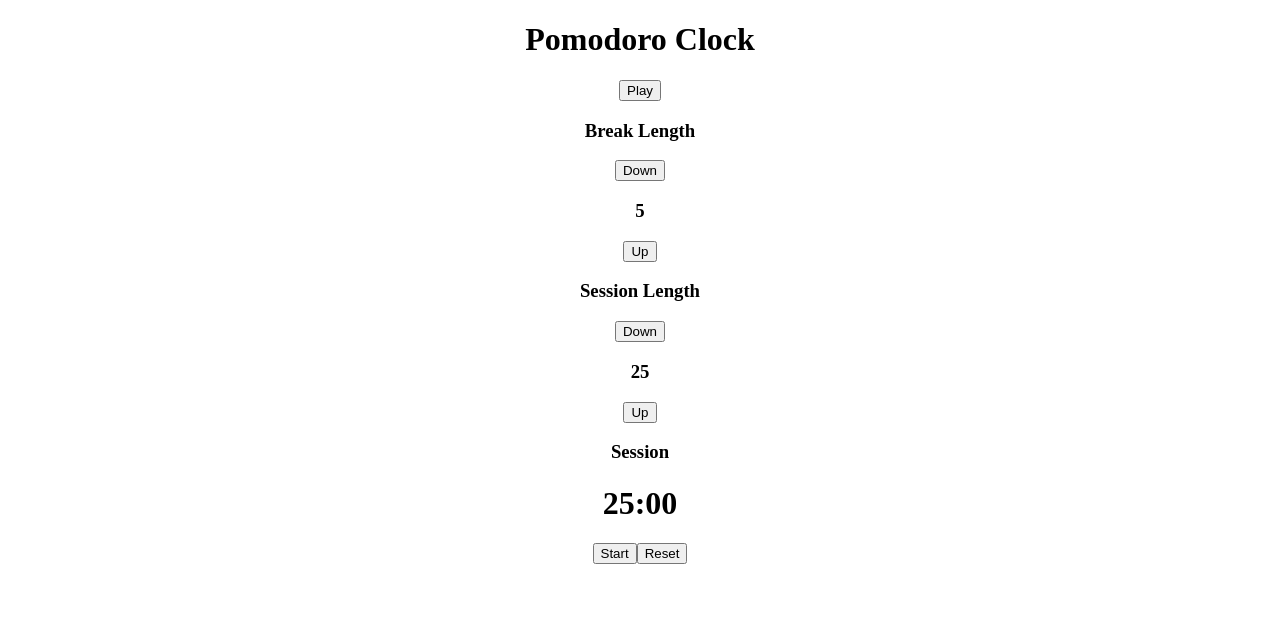
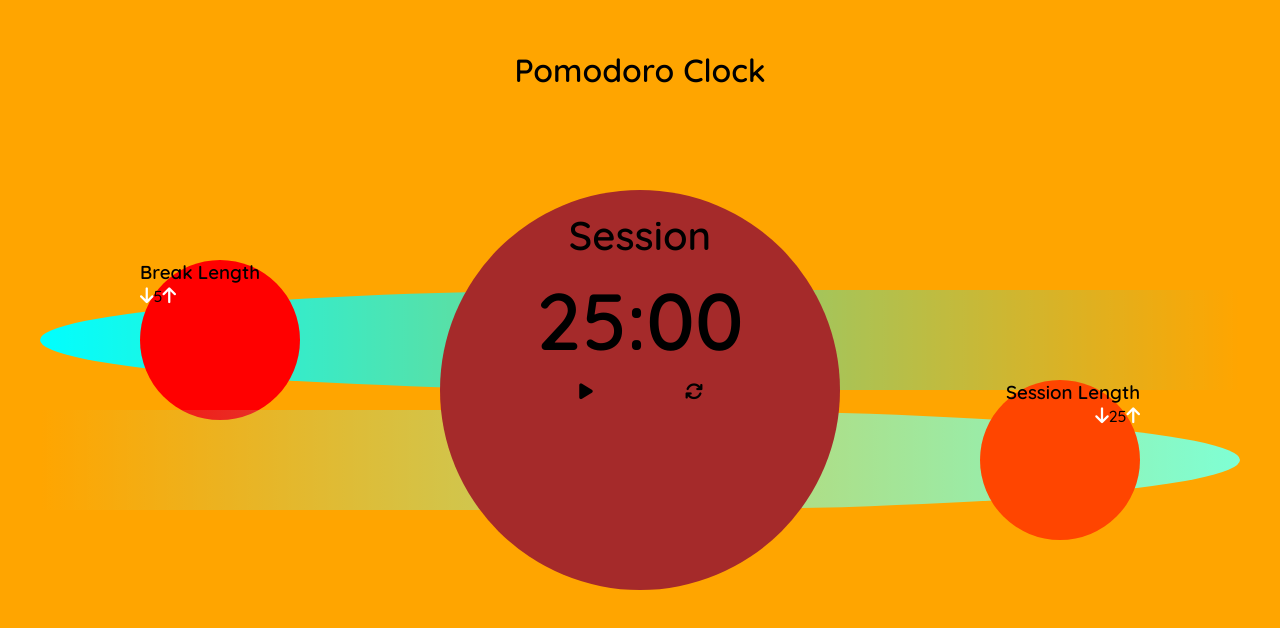
Before and after one commit to ianflynnwork/25-5-timer, a React (Create React App) app: page / in a window 1280 px wide. Shown: the top 628 px of the page. Built offline with nearby package versions, Linux system fonts and the light colour scheme.

Commit message:
update css to match other project

```diff
--- a/public/index.html
+++ b/public/index.html
@@ -1,6 +1,7 @@
 <!DOCTYPE html>
 <html lang="en">
   <head>
+    <script src="https://kit.fontawesome.com/b1595888df.js" crossorigin="anonymous"></script>
     <meta charset="utf-8" />
     <meta name="viewport" content="width=device-width, initial-scale=1" />
     <meta name="theme-color" content="#000000" />
@@ -9,10 +10,12 @@
       content="Web site created using create-react-app"
     />
     <title>25+5 Timer</title>
+    <link rel="preconnect" href="https://fonts.googleapis.com">
+    <link rel="preconnect" href="https://fonts.gstatic.com" crossorigin>
+    <link href="https://fonts.googleapis.com/css2?family=Quicksand:wght@300;500;600&display=swap" rel="stylesheet">
   </head>
   <body>
     <noscript>You need to enable JavaScript to run this app.</noscript>
     <div id="root"></div>
-    <script src="https://cdn.freecodecamp.org/testable-projects-fcc/v1/bundle.js"></script>
   </body>
 </html>
--- a/src/Timer.js
+++ b/src/Timer.js
@@ -8,17 +8,15 @@ const Timer = () => {
     const [sessionTime, setSessionTime] = useState(25*60);
     const [timerOn, setTimerOn] = useState(false);
     const [onBreak, setOnBreak] = useState(false);
+    const [intervalId, setIntervalId] = useState(null);
     const breakAudio = new Audio(alarmSound);
-
-//new
-    const [intervalId, setIntervalId] = useState(null);
 
     useEffect(() => {
         setDisplayTime(sessionTime);
       }, [sessionTime]);
 
     useEffect(()=>{
-        if (displayTime == 0){
+        if (displayTime === 0){
             breakAudio.currentTime = 1;
             breakAudio.play();
             setTimeout(()=>{
@@ -34,33 +32,24 @@ const Timer = () => {
             }
         }
     }, [displayTime, onBreak, breakTime, sessionTime]);
-//end new
-
-    const playBreakSound = () => {
-        breakAudio.currentTime = 1;
-        breakAudio.play();
-        setTimeout(()=>{
-            breakAudio.pause();
-            breakAudio.currentTime = 0;
-        }, 1300);
-    }
     const formatTime = (time) => {
         let minutes = Math.floor(time/60);
         let seconds = time % 60;
         return (minutes < 10 ? '0' + minutes: minutes) + ':' + (seconds < 10 ? '0' + seconds: seconds)
     };
+
     const changeTime = (amount, type) => {
         if(timerOn){
             return;
         }
-        if(type == 'break'){
+        if(type === 'break'){
             //keep timers at 1 minute or higher
             if(breakTime <= 60 && amount < 0 ){
                 return;
             }
             setBreakTime((prev)=> prev + amount)
         }
-        if(type == 'session'){
+        if(type === 'session'){
             //keep timers at 1 minute or higher
             if(sessionTime <= 60 && amount < 0){
                 return;
@@ -87,51 +76,56 @@ const Timer = () => {
             clearInterval(intervalId);
             setIntervalId(null);
         }
+        setTimerOn(!timerOn);
     };
 
     const resetTime = () => {
-        breakAudio.pause();
         clearInterval(intervalId);
         setIntervalId(null);
         setDisplayTime(25*60);
         setBreakTime(5*60);
         setSessionTime(25*60);
         setOnBreak(false);
+        setTimerOn(false);
     };
 
     return(
-        <div className="timer">
+        <div className="timer background">
             <h1>Pomodoro Clock</h1>
-            <button onClick={playBreakSound}>Play</button>
-            <div className="dual-containers">
-            <div>
-                <h3 id='break-label'>Break Length</h3>
-                <div className="times-sets">
-                    <button onClick={() => changeTime(-60, 'break')} id='break-decrement'>Down</button>
+            {/* <button onClick={playBreakSound}>Play</button> */}
+            <div className="contents">
+                <div id='break-box' className="stripe">
+                    <div className="orb left">
+                        <h3 id='break-label'>Break Length</h3>
+                        <button onClick={() => changeTime(-60, 'break')} id='break-decrement'><i className="fa-solid fa-arrow-down"></i></button>
+                        <span id='break-length'>{breakTime/60}</span>
+                        <button onClick={() => changeTime(60, 'break')} id='break-increment'><i className="fa-solid fa-arrow-up"></i></button>
+                    </div>
                 </div>
-                <h3 id='break-length'>{breakTime/60}</h3>
-                <div className="times-sets">
-                <button onClick={() => changeTime(60, 'break')} id='break-increment'>Up</button>
+                <div id='session-box' className="stripe">
+                    <div className="orb right">
+                        <h3 id='session-label'>Session Length</h3>
+                        <button onClick={() => changeTime(-60, 'session')} id='session-decrement'><i className="fa-solid fa-arrow-down"></i></button>
+                        <span id='session-length'>{sessionTime/60}</span>
+                        <button onClick={() => changeTime(60, 'session')} id='session-increment'><i className="fa-solid fa-arrow-up"></i></button>
+                    </div>
+                </div>
+                <div id='timer-box'>
+                    <h3 id='timer-label'>{onBreak ? 'Break' : 'Session'}</h3>
+                    <h1 id='time-left'>{formatTime(displayTime)}</h1>
+                    <div id="button-box">
+                        <button id='start_stop' onClick={timerControl}>{timerOn ? <i className="fa-solid fa-pause"></i>:<i className="fa-solid fa-play"></i>}</button>
+                        <button id='reset' onClick={resetTime}><i className="fa-solid fa-arrows-rotate"></i></button>
+                    </div>
+                    <audio
+                        src="https://raw.githubusercontent.com/freeCodeCamp/cdn/master/build/testable-projects-fcc/audio/BeepSound.wav"
+                        id="beep"
+                        ref={breakAudio}>
+                    </audio>
                 </div>
             </div>
-            <div>
-                <h3 id='session-label'>Session Length</h3>
-                <div className="times-sets">
-                    <button onClick={() => changeTime(-60, 'session')} id='session-decrement'>Down</button>
-                </div>
-                <h3 id='session-length'>{sessionTime/60}</h3>
-                <div className="times-sets">
-                <button onClick={() => changeTime(60, 'session')} id='session-increment'>Up</button>
-                </div>
-            </div>
-            </div>
-            <h3 id='timer-label'>{onBreak ? 'Break' : 'Session'}</h3>
-            <h1 id='time-left'>{formatTime(displayTime)}</h1>
-            <button id='start_stop' onClick={timerControl}>{timerOn ? ('Pause'):('Start')}</button>
-            <button id='reset' onClick={resetTime}>Reset</button>
         </div>
     )
-
 }
 
 export default Timer;
--- a/src/index.css
+++ b/src/index.css
@@ -1,6 +1,106 @@
+* {
+    margin: 0;
+    font-family: 'Quicksand', sans-serif;
+    box-sizing: border-box;
+}
+body{
+    background: orange;
+}
+/* Button Styles */
+button{
+	background: none;
+	border: none;
+	padding: 0;
+    color: inherit;
+	font-size: large;
+	cursor: pointer;
+	outline: inherit;
+}
+.orb > button {
+    color: white;
+}
+
+
 .timer {
     text-align: center;
-}
-.dual-container {
+    padding-top: 50px;
+    max-width: 1200px;
+    margin: auto;
 
 }
+.background {
+    background-color: orange;
+    width: 100vw;
+    height: 100vh;
+    z-index: -99;
+}
+.contents{
+    padding-top: 100px;
+}
+.orb{
+    background-color: red;
+    width: 160px;
+    height: 160px;
+    position: relative;
+    top: -30px;
+    border-radius: 50%;
+
+}
+.right{
+    float: right;
+    background-color: orangered;
+}
+
+/* Break Box */
+#break-box{
+    background-image: linear-gradient(to left, rgba(255,0,0,0), cyan);
+    text-align: left;
+    border-top-left-radius: 50%;
+    border-bottom-left-radius: 50%;
+    width: 100%;
+    max-width: 1200px;
+    height: 100px;
+    padding-left: 100px;
+    position: absolute;
+    z-index: 1;
+    top: 290px;
+}
+/* Session Box */
+#session-box{
+    background-image: linear-gradient(to right, rgba(255,0,0,0), aquamarine);
+    text-align: right;
+    border-top-right-radius: 50%;
+    border-bottom-right-radius: 50%;
+    width: 100%;
+    max-width: 1200px;
+    height: 100px;
+    padding-right: 100px;
+    position: absolute;
+    z-index: 1;
+    top: 410px;
+}
+/* Tomato Block */
+#timer-box{
+    position: relative;
+    z-index: 99;
+    margin: auto;
+    background-color: brown;
+    width: 400px;
+    height: 400px;
+    display: flex;
+    flex-direction: column;
+    border-radius: 50%;
+    padding: 20px;
+    box-sizing: border-box;
+    gap: 10px;
+
+}
+#timer-label {
+    font-size: 40px;
+}
+#time-left {
+    font-size: 80px;
+}
+#start_stop, #reset{
+    width: 30%;
+}
```
